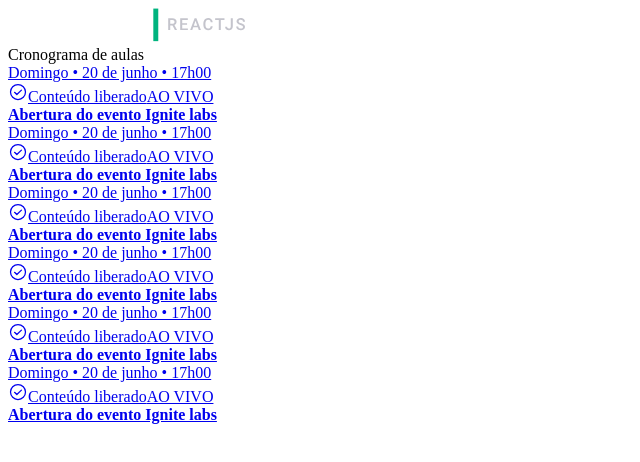
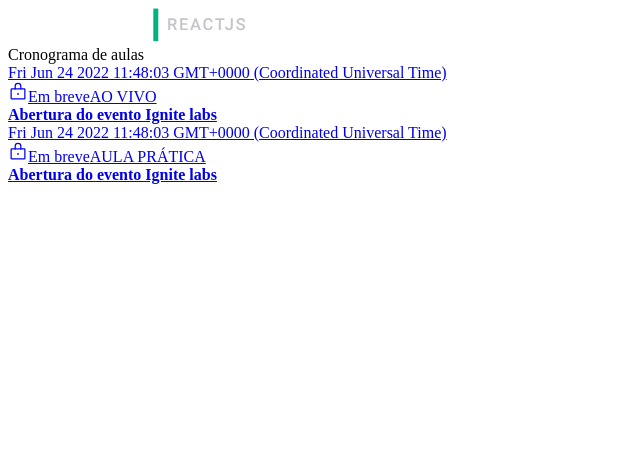
Before and after one commit to SouzaVitoria/event-platform, a React (Vite) app: page / in a window 1280 px wide. Shown: the top 462 px of the page, without its empty margins (0-640 px from the left). Built offline with nearby package versions, Linux system fonts and the light colour scheme; the HTML template or start-up script is replaced by a standard one.

Commit message:
added props in Lesson component

```diff
--- a/src/components/Lesson.tsx
+++ b/src/components/Lesson.tsx
@@ -1,23 +1,40 @@
-import { CheckCircle } from "phosphor-react"
+import { CheckCircle, Lock } from "phosphor-react"
 
-export function Lesson() {
+interface LessonProps {
+  title: string
+  slug: string
+  availableAt: Date
+  type: "live" | "class"
+}
+
+export function Lesson(props: LessonProps) {
+
+  const isLessonAvailable = false;
+
   return (
     <a href="#">
       <span className="text-gray-300">
-        Domingo • 20 de junho • 17h00
+        {props.availableAt.toString()}
       </span>
       <div className="rounded border border-gray-500 p-4 mt-2">
         <header className="flex items-center justify-between">
-          <span className="text-sm text-blue-500 font-medium flex items-center gap-2">
-            <CheckCircle size={20} />
-            Conteúdo liberado
-          </span>
+          {isLessonAvailable ? (
+            <span className="text-sm text-blue-500 font-medium flex items-center gap-2">
+              <CheckCircle size={20} />
+              Conteúdo liberado
+            </span>) : (
+            <span className="text-sm text-orange-500 font-medium flex items-center gap-2">
+              <Lock size={20} />
+              Em breve
+            </span>
+          )
+          }
           <span className="text-xs rounded py-[0.125rem] px-2 text-white border border-green-300 font-bold">
-            AO VIVO
+            {props.type === "live" ? "AO VIVO" : "AULA PRÁTICA"}
           </span>
         </header>
         <strong className="text-gray-200 mt-5 block">
-          Abertura do evento Ignite labs
+          {props.title}
         </strong>
       </div>
     </a>
--- a/src/components/Sidebar.tsx
+++ b/src/components/Sidebar.tsx
@@ -5,12 +5,18 @@
     <aside className="w-[348px] bg-gray-700 p-6 border-l border-gray-600">
       <span className="font-bold text-2xl pb-6 mb-6 border-b border-gray-500 block">Cronograma de aulas</span>
       <div className="flex flex-col gap-8">
-        <Lesson />
-        <Lesson />
-        <Lesson />
-        <Lesson />
-        <Lesson />
-        <Lesson />
+        <Lesson
+        title="Abertura do evento Ignite labs"
+        slug="abertura-do-evento-ignite-labs"
+        availableAt={new Date()}
+        type="live"
+        />
+        <Lesson
+        title="Abertura do evento Ignite labs"
+        slug="abertura-do-evento-ignite-labs"
+        availableAt={new Date()}
+        type="class"
+        />
       </div>
     </aside>
   )
```
